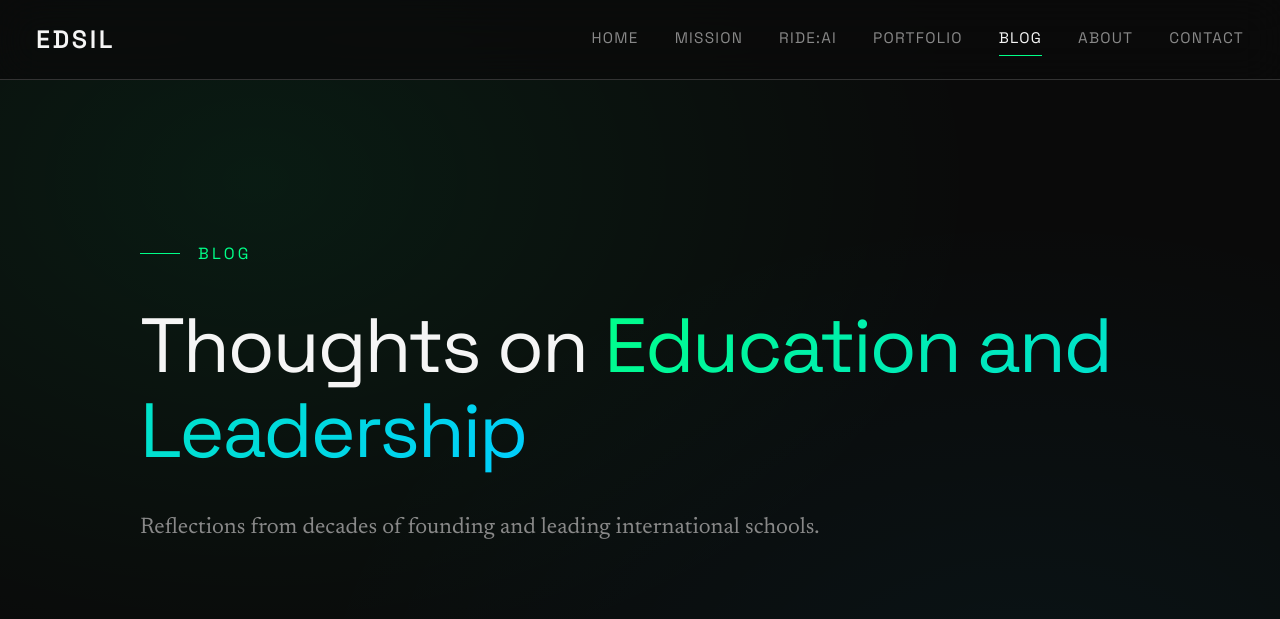
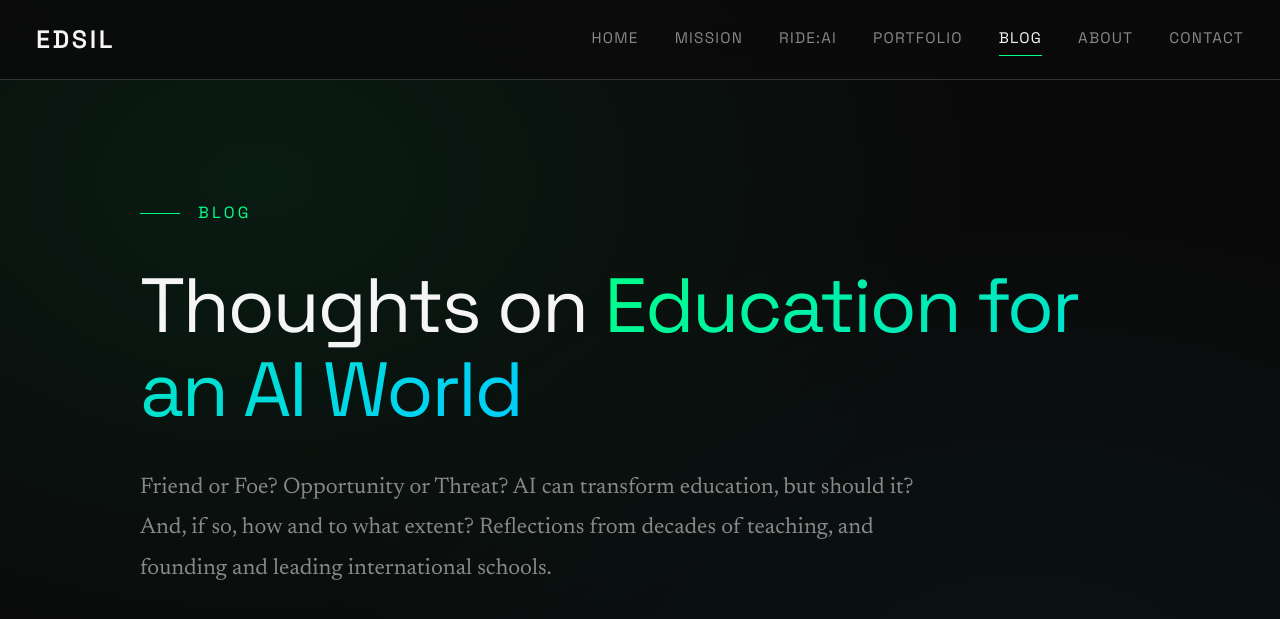
Before and after one commit to pudepiedj/edsil, a Jekyll site: the page built from blog.md, in a window 1280 px wide and 900 px high. Shown: the top 619 px of the window. Built offline with Jekyll 4.4.1, drawn with Linux system fonts in a browser that asks for light colours.

Commit message:
Changed blog title page

```diff
--- a/blog.md
+++ b/blog.md
@@ -7,9 +7,11 @@ permalink: /blog/
   <div class="container">
     <div class="hero-content">
       <p class="hero-tagline">Blog</p>
-      <h1>Thoughts on <span class="highlight">Education and Leadership</span></h1>
+      <h1>Thoughts on <span class="highlight">Education for an AI World</span></h1>
       <p class="hero-lead">
-        Reflections from decades of founding and leading international schools.
+        Friend or Foe? Opportunity or Threat?
+        AI can transform education, but should it? And, if so, how and to what extent?
+        Reflections from decades of teaching, and founding and leading international schools.
       </p>
     </div>
   </div>
```
